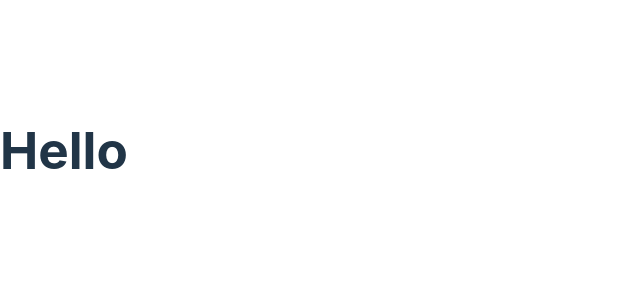
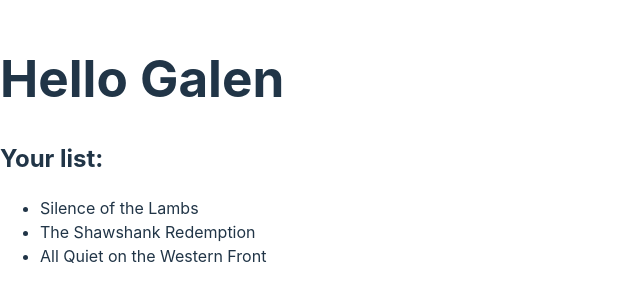
Before and after one commit to GHWhite419/movieAppTSX, a React (Vite) app: page / in a window 1280 px wide. Shown: the part 250-552 px from the top of the page, without its empty margins (0-640 px from the left). Built offline with nearby package versions, Linux system fonts and the light colour scheme; the HTML template or start-up script is replaced by a standard one.

Commit message:
Created basic component files and folder structure

```diff
--- a/src/App.tsx
+++ b/src/App.tsx
@@ -1,9 +1,20 @@
 import "./App.css";
+import MovieList from "./components/MovieList"
+
+// I'll start by creating and importing the most basic components.
+// 1. A login component. Once a user signs in, they will be directed to their unique page.
+// 2. A component to display a list of movies on the main page based on which user is logged in. Each movie should display the movie's name and  a button/link to expand and offer more information.
+// 3. An individual movie component that displays all relevant information about a given film. The MovieList component will be a parent. I will likely need to create a Movie class or interface somewhere with all relevant info. Since I want to eventually incorporate an API, I should try to find one and model the class/interface after that.
+// 4. A form component that allows a user to add a custom movie. This should likely utilize the Movie class/interface mentioned above.
+
+// What other folders do I need? Not sure how people organize their TSX projects and what the best practices are.
 
 function App() {
   return (
     <>
-      <h1>Hello</h1>
+      <h1>Hello Galen{/* This will be replaced by the username */}</h1>
+      <h2>Your list:</h2>
+      <MovieList />
     </>
   );
 }
--- /dev/null
+++ b/src/components/MovieList.tsx
@@ -0,0 +1,14 @@
+function MovieList() {
+    return (
+        <>
+        {/* This is a placeholder for now which will eventually dynamically display a user's movie list from the database.*/}
+        <ul>
+            <li>Silence of the Lambs</li>
+            <li>The Shawshank Redemption</li>
+            <li>All Quiet on the Western Front</li>
+        </ul>
+        </>
+    )
+}
+
+export default MovieList
```
Also changed, not shown: src/components/MovieInfo.tsx (added, +8 -0 lines), src/sampleData/movies.json (added, +14 -0 lines), src/types/MovieType.tsx (added, +9 -0 lines), src/components/CreateMovie.tsx (added), src/components/Login.tsx (added).
